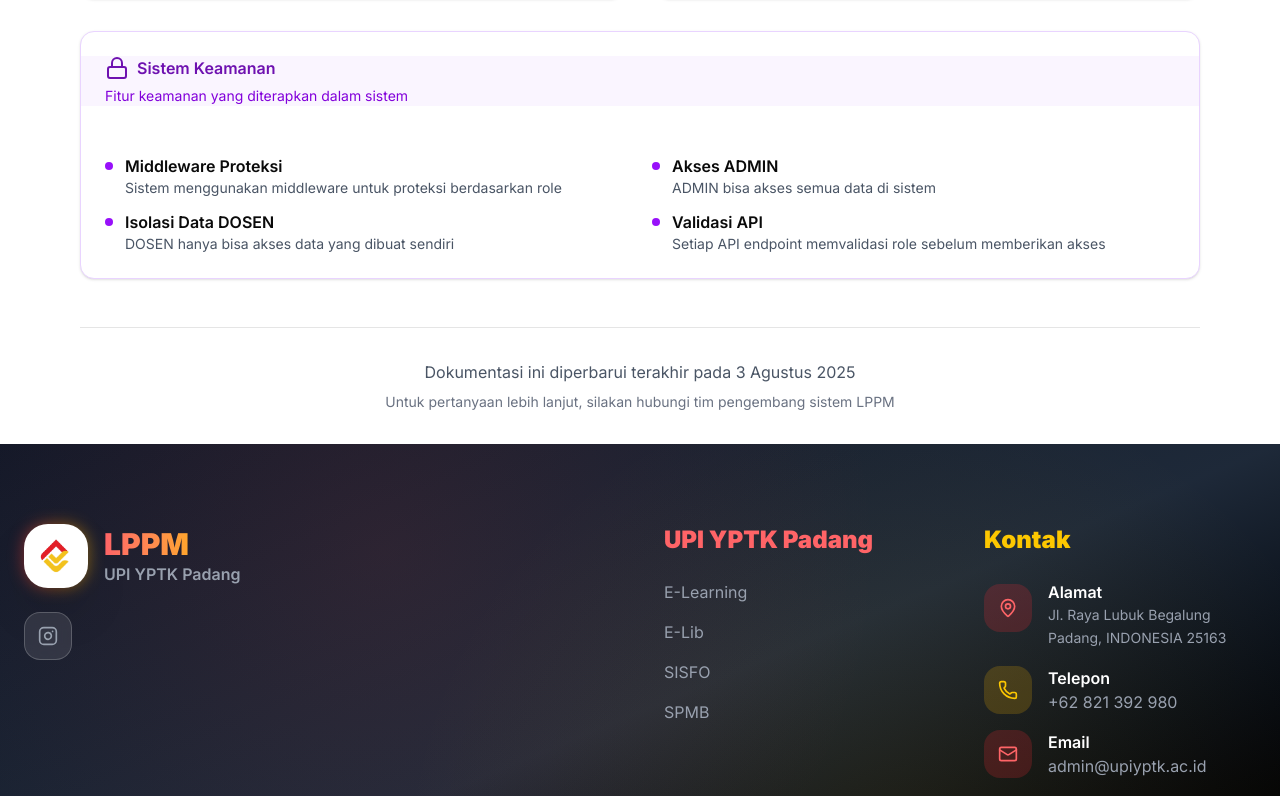
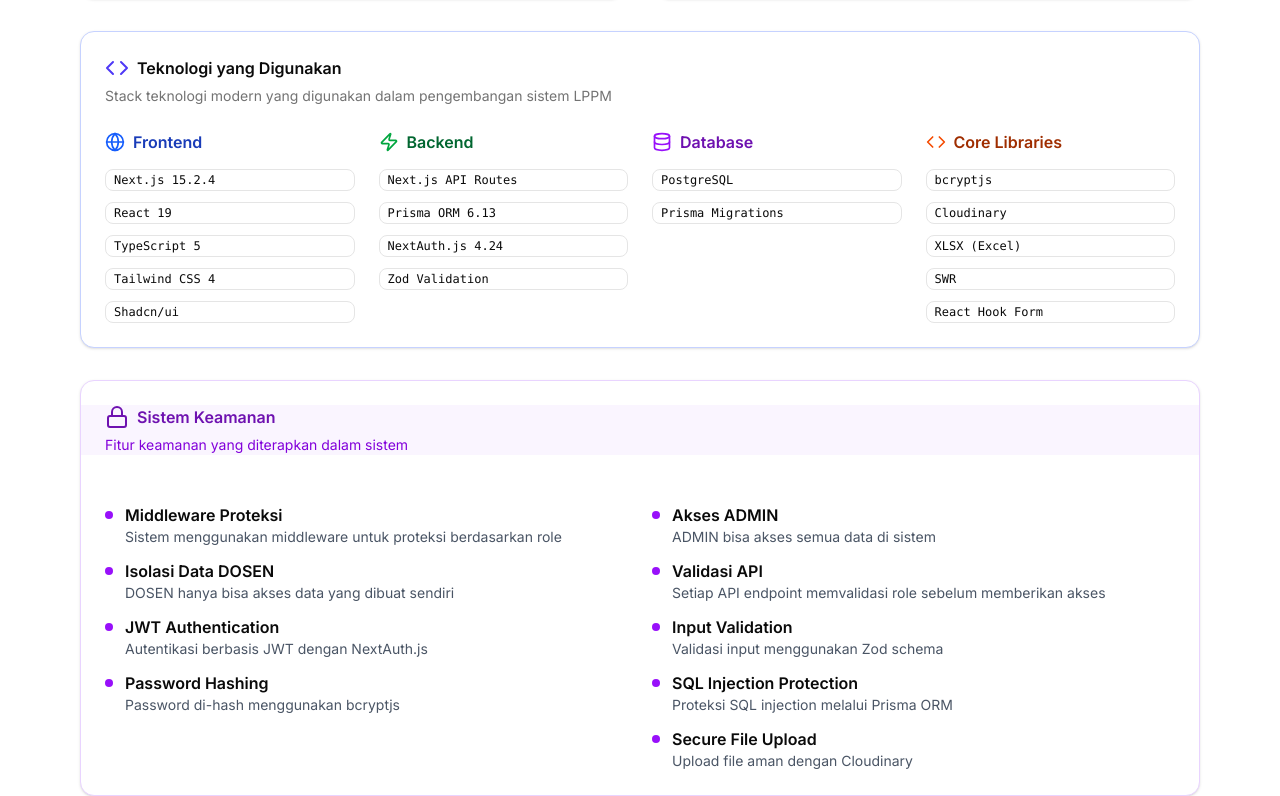
Before and after one commit to arihazamie/LLPM-UPI-YPTK, a Next.js app: page /docs in a window 1280 px wide. Shown: the part 1186-1982 px from the top of the page. Built offline with nearby package versions, Linux system fonts and the light colour scheme; no server answers.

Commit message:
docs: update halaman dokumentasi sistem LPPM

```diff
--- a/src/app/docs/page.tsx
+++ b/src/app/docs/page.tsx
@@ -1,7 +1,7 @@
 import { Card, CardContent, CardDescription, CardHeader, CardTitle } from "@/components/ui/card";
 import { Badge } from "@/components/ui/badge";
 import { Separator } from "@/components/ui/separator";
-import { CheckCircle, XCircle, Shield, Users, UserCheck, Lock } from "lucide-react";
+import { CheckCircle, XCircle, Shield, Users, UserCheck, Lock, Code, Database, Globe, Zap } from "lucide-react";
 import Link from "next/link";
 
 export default function DocsPage() {
@@ -50,7 +50,7 @@ export default function DocsPage() {
       </Card>
 
       {/* Role Details */}
-      <div className="grid lg:grid-cols-2 gap-8">
+      <div className="grid lg:grid-cols-2 gap-8 mb-8">
         {/* ADMIN Role */}
         <Card className="border-blue-200">
           <CardHeader className="bg-blue-50">
@@ -172,8 +172,112 @@ export default function DocsPage() {
         </Card>
       </div>
 
-      {/* Security Section */}
-      <Card className="mt-8 border-purple-200">
+            {/* Technology Stack Section */}
+      <Card className="mb-8 border-indigo-200">
+        <CardHeader>
+          <CardTitle className="flex items-center gap-2">
+            <Code className="h-6 w-6 text-indigo-600" />
+            Teknologi yang Digunakan
+          </CardTitle>
+          <CardDescription>
+            Stack teknologi modern yang digunakan dalam pengembangan sistem LPPM
+          </CardDescription>
+        </CardHeader>
+        <CardContent>
+          <div className="grid md:grid-cols-2 lg:grid-cols-4 gap-6">
+            {/* Frontend */}
+            <div className="space-y-3">
+              <div className="flex items-center gap-2 mb-3">
+                <Globe className="h-5 w-5 text-blue-600" />
+                <h4 className="font-semibold text-blue-800">Frontend</h4>
+              </div>
+              <div className="space-y-2">
+                <Badge variant="outline" className="w-full justify-start">
+                  <span className="font-mono text-xs">Next.js 15.2.4</span>
+                </Badge>
+                <Badge variant="outline" className="w-full justify-start">
+                  <span className="font-mono text-xs">React 19</span>
+                </Badge>
+                <Badge variant="outline" className="w-full justify-start">
+                  <span className="font-mono text-xs">TypeScript 5</span>
+                </Badge>
+                <Badge variant="outline" className="w-full justify-start">
+                  <span className="font-mono text-xs">Tailwind CSS 4</span>
+                </Badge>
+                <Badge variant="outline" className="w-full justify-start">
+                  <span className="font-mono text-xs">Shadcn/ui</span>
+                </Badge>
+              </div>
+            </div>
+
+            {/* Backend */}
+            <div className="space-y-3">
+              <div className="flex items-center gap-2 mb-3">
+                <Zap className="h-5 w-5 text-green-600" />
+                <h4 className="font-semibold text-green-800">Backend</h4>
+              </div>
+              <div className="space-y-2">
+                <Badge variant="outline" className="w-full justify-start">
+                  <span className="font-mono text-xs">Next.js API Routes</span>
+                </Badge>
+                <Badge variant="outline" className="w-full justify-start">
+                  <span className="font-mono text-xs">Prisma ORM 6.13</span>
+                </Badge>
+                <Badge variant="outline" className="w-full justify-start">
+                  <span className="font-mono text-xs">NextAuth.js 4.24</span>
+                </Badge>
+                <Badge variant="outline" className="w-full justify-start">
+                  <span className="font-mono text-xs">Zod Validation</span>
+                </Badge>
+              </div>
+            </div>
+
+            {/* Database */}
+            <div className="space-y-3">
+              <div className="flex items-center gap-2 mb-3">
+                <Database className="h-5 w-5 text-purple-600" />
+                <h4 className="font-semibold text-purple-800">Database</h4>
+              </div>
+              <div className="space-y-2">
+                <Badge variant="outline" className="w-full justify-start">
+                  <span className="font-mono text-xs">PostgreSQL</span>
+                </Badge>
+                <Badge variant="outline" className="w-full justify-start">
+                  <span className="font-mono text-xs">Prisma Migrations</span>
+                </Badge>
+              </div>
+            </div>
+
+            {/* Core Libraries */}
+            <div className="space-y-3">
+              <div className="flex items-center gap-2 mb-3">
+                <Code className="h-5 w-5 text-orange-600" />
+                <h4 className="font-semibold text-orange-800">Core Libraries</h4>
+              </div>
+              <div className="space-y-2">
+                <Badge variant="outline" className="w-full justify-start">
+                  <span className="font-mono text-xs">bcryptjs</span>
+                </Badge>
+                <Badge variant="outline" className="w-full justify-start">
+                  <span className="font-mono text-xs">Cloudinary</span>
+                </Badge>
+                <Badge variant="outline" className="w-full justify-start">
+                  <span className="font-mono text-xs">XLSX (Excel)</span>
+                </Badge>
+                <Badge variant="outline" className="w-full justify-start">
+                  <span className="font-mono text-xs">SWR</span>
+                </Badge>
+                <Badge variant="outline" className="w-full justify-start">
+                  <span className="font-mono text-xs">React Hook Form</span>
+                </Badge>
+              </div>
+            </div>
+          </div>
+        </CardContent>
+      </Card>
+
+            {/* Security Section */}
+            <Card className="mb-8 border-purple-200">
         <CardHeader className="bg-purple-50">
           <CardTitle className="flex items-center gap-2 text-purple-800">
             <Lock className="h-6 w-6" />
@@ -200,6 +304,20 @@ export default function DocsPage() {
                   <p className="text-sm text-gray-600">DOSEN hanya bisa akses data yang dibuat sendiri</p>
                 </div>
               </div>
+              <div className="flex items-start gap-3">
+                <div className="w-2 h-2 bg-purple-600 rounded-full mt-2 flex-shrink-0"></div>
+                <div>
+                  <h4 className="font-semibold">JWT Authentication</h4>
+                  <p className="text-sm text-gray-600">Autentikasi berbasis JWT dengan NextAuth.js</p>
+                </div>
+              </div>
+              <div className="flex items-start gap-3">
+                <div className="w-2 h-2 bg-purple-600 rounded-full mt-2 flex-shrink-0"></div>
+                <div>
+                  <h4 className="font-semibold">Password Hashing</h4>
+                  <p className="text-sm text-gray-600">Password di-hash menggunakan bcryptjs</p>
+                </div>
+              </div>
             </div>
             <div className="space-y-3">
               <div className="flex items-start gap-3">
@@ -216,6 +334,27 @@ export default function DocsPage() {
                   <p className="text-sm text-gray-600">Setiap API endpoint memvalidasi role sebelum memberikan akses</p>
                 </div>
               </div>
+              <div className="flex items-start gap-3">
+                <div className="w-2 h-2 bg-purple-600 rounded-full mt-2 flex-shrink-0"></div>
+                <div>
+                  <h4 className="font-semibold">Input Validation</h4>
+                  <p className="text-sm text-gray-600">Validasi input menggunakan Zod schema</p>
+                </div>
+              </div>
+              <div className="flex items-start gap-3">
+                <div className="w-2 h-2 bg-purple-600 rounded-full mt-2 flex-shrink-0"></div>
+                <div>
+                  <h4 className="font-semibold">SQL Injection Protection</h4>
+                  <p className="text-sm text-gray-600">Proteksi SQL injection melalui Prisma ORM</p>
+                </div>
+              </div>
+              <div className="flex items-start gap-3">
+                <div className="w-2 h-2 bg-purple-600 rounded-full mt-2 flex-shrink-0"></div>
+                <div>
+                  <h4 className="font-semibold">Secure File Upload</h4>
+                  <p className="text-sm text-gray-600">Upload file aman dengan Cloudinary</p>
+                </div>
+              </div>
             </div>
           </div>
         </CardContent>
@@ -224,14 +363,7 @@ export default function DocsPage() {
       {/* Footer */}
       <div className="text-center mt-12 pt-8 border-t">
         <p className="text-gray-600">
-          Dokumentasi ini diperbarui terakhir pada {new Date().toLocaleDateString('id-ID', {
-            year: 'numeric',
-            month: 'long',
-            day: 'numeric'
-          })}
-        </p>
-        <p className="text-sm text-gray-500 mt-2">
-          Untuk pertanyaan lebih lanjut, silakan hubungi tim pengembang sistem LPPM
+          Dokumentasi ini diperbarui terakhir pada 31 Agustus 2025 19.00 WIB
         </p>
       </div>
     </div>
```
